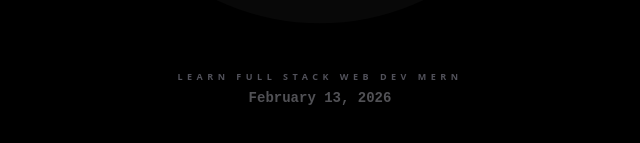
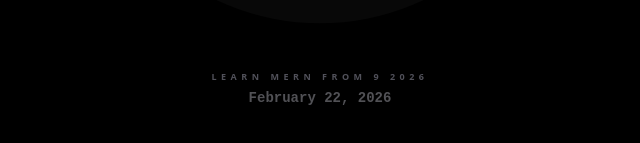
Before and after one commit to lab1207/the-end-date, a React (Vite) app: page / in a window 1280 px wide. Shown: the part 583-726 px from the top of the page, without its empty margins (320-960 px from the left). Built offline with nearby package versions, Linux system fonts and the light colour scheme.

Commit message:
Update App.tsx

```diff
--- a/App.tsx
+++ b/App.tsx
@@ -9,7 +9,7 @@ import WatchFace from './components/WatchFace';
  * Format: 'YYYY-MM-DD'
  * 47 years old on 👉 31-12-2049 , making month 12=Dec so better math
  */
-const TARGET_END_DATE = '2026-02-13';
+const TARGET_END_DATE = '2026-02-22';
 
 const App: React.FC = () => {
   // Uses the configuration constant defined above
@@ -44,7 +44,7 @@ const App: React.FC = () => {
         </div>
 
         <div className="mt-8 text-center space-y-1">
-           <div className="text-zinc-600 text-[9px] font-black uppercase tracking-[0.5em]">Learn Full Stack Web Dev MERN</div>
+           <div className="text-zinc-600 text-[9px] font-black uppercase tracking-[0.5em]">Learn MERN from 9 2026</div>
            <div className="text-zinc-400 font-bold mono text-sm opacity-50">
              {new Date(config.endDate).toLocaleDateString(undefined, { dateStyle: 'long' })}
            </div>
```
